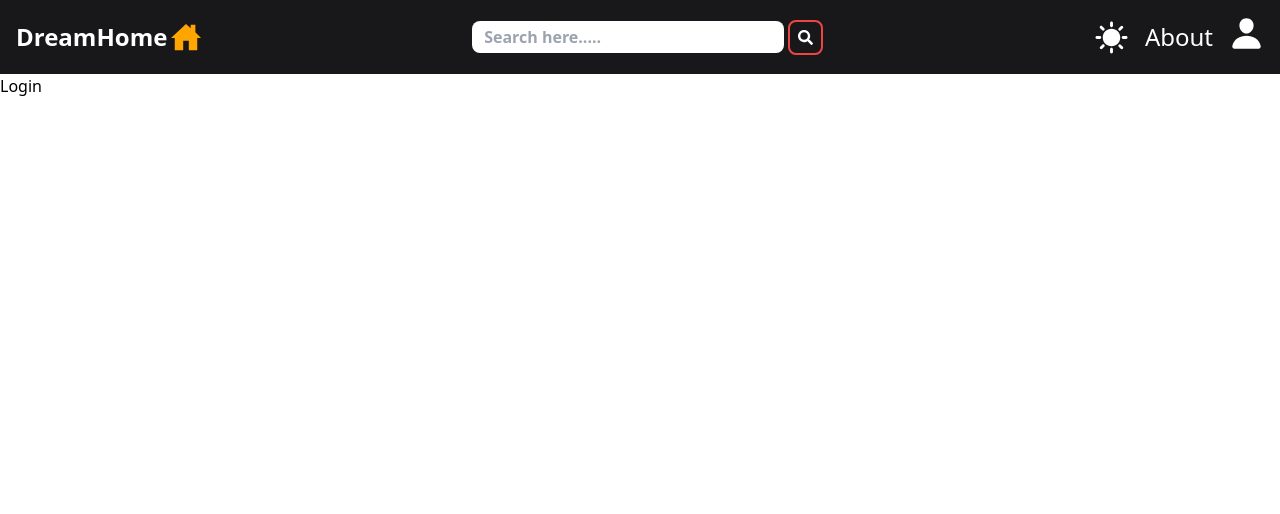
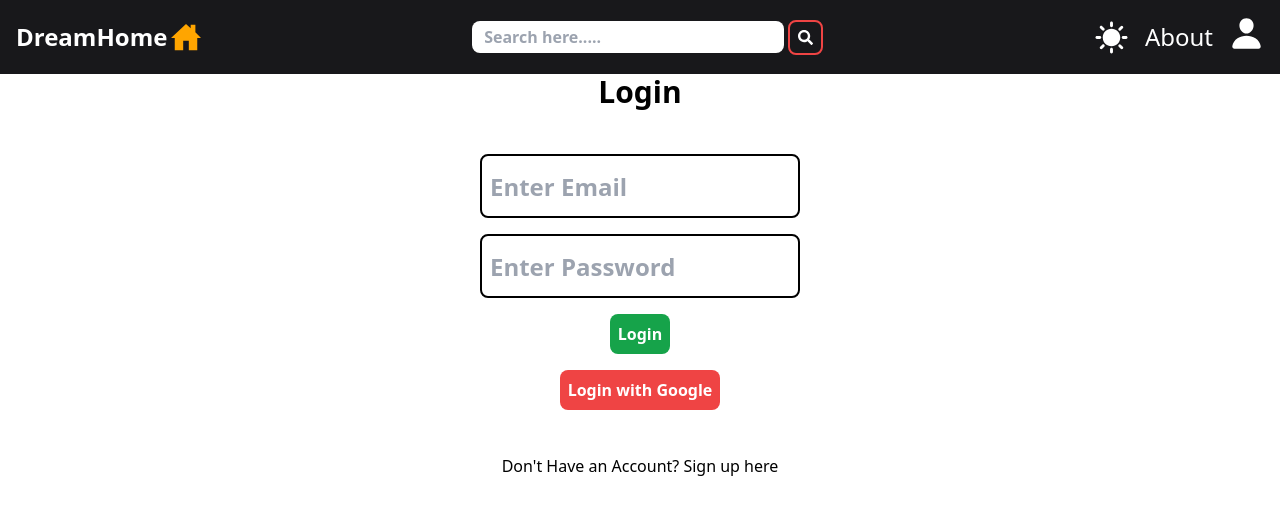
Before and after one commit to sramansamanta5/propertydeals, a React (Vite) app in the folder client/: page /login in a window 1280 px wide. Shown: the top 514 px of the page. Built offline with nearby package versions, Linux system fonts and the light colour scheme.

Commit message:
added login functionality in client side

```diff
--- a/client/src/pages/Login.jsx
+++ b/client/src/pages/Login.jsx
@@ -1,8 +1,65 @@
-import React from 'react'
+import React, { useState } from 'react'
+import { Link } from 'react-router-dom'
+import { useNavigate } from 'react-router-dom'
 
 const Login = () => {
+
+
+  const [formdata,setFormdata]=useState({})
+  const[error,setError]=useState(null)
+  const[loading,setLoading]=useState(false)
+  const navigate=useNavigate()
+
+
+  const handleChange=(e)=>{
+    setFormdata({...formdata,[e.target.id]:e.target.value})
+
+    console.log(formdata)
+  }
+
+  const handleSubmit=async(e)=>{
+    e.preventDefault();
+
+    try {
+
+      setLoading(true)
+    const res=await fetch ('http://localhost:4000/api/auth/login',{
+      method:'POST',
+      headers:{'Content-Type':'application/json'},
+      body:JSON.stringify(formdata),
+    })
+    const data=await res.json();
+    if(data.success===false){
+      setError(data.message)
+      setLoading(false)
+      return;
+    }
+    setLoading(false)
+    setError(null)
+    navigate('/')
+    console.log(data)
+
+    } catch (error) {
+      setLoading(false)
+      setError(error.message)
+    }
+
+  }
+
   return (
-    <div>Login</div>
+
+    <div className='flex flex-col justify-center items-center'>
+    <div className='text-3xl font-bold '>Login</div>
+    <form className='p-4 m-5 flex flex-col justify-center items-center' onSubmit={handleSubmit}>
+    <input id='email' type='text'placeholder='Enter Email' className='p-2 font-semibold text-2xl w-80 h-16 border-2 border-black border-solid rounded-lg my-2' onChange={handleChange}/>
+    <input id='password' type='text'placeholder='Enter Password' className='p-2 font-semibold text-2xl w-80 h-16 border-2 border-black border-solid rounded-lg my-2' onChange={handleChange}/>
+    <button className='p-2 bg-green-600 text-white font-semibold rounded-lg my-2' disabled={loading}>{loading?'Loading...':'Login'}</button>
+    <button className='p-2 bg-red-500 text-white font-semibold rounded-lg my-2'>Login with Google</button>
+    </form>
+    {error && <p className='text-red-500 font-semibold text-xl'>{error}</p>}
+   <Link to='/sign-up'><p>Don't Have an Account? Sign up here</p></Link>
+  </div>
+
   )
 }
 
```
